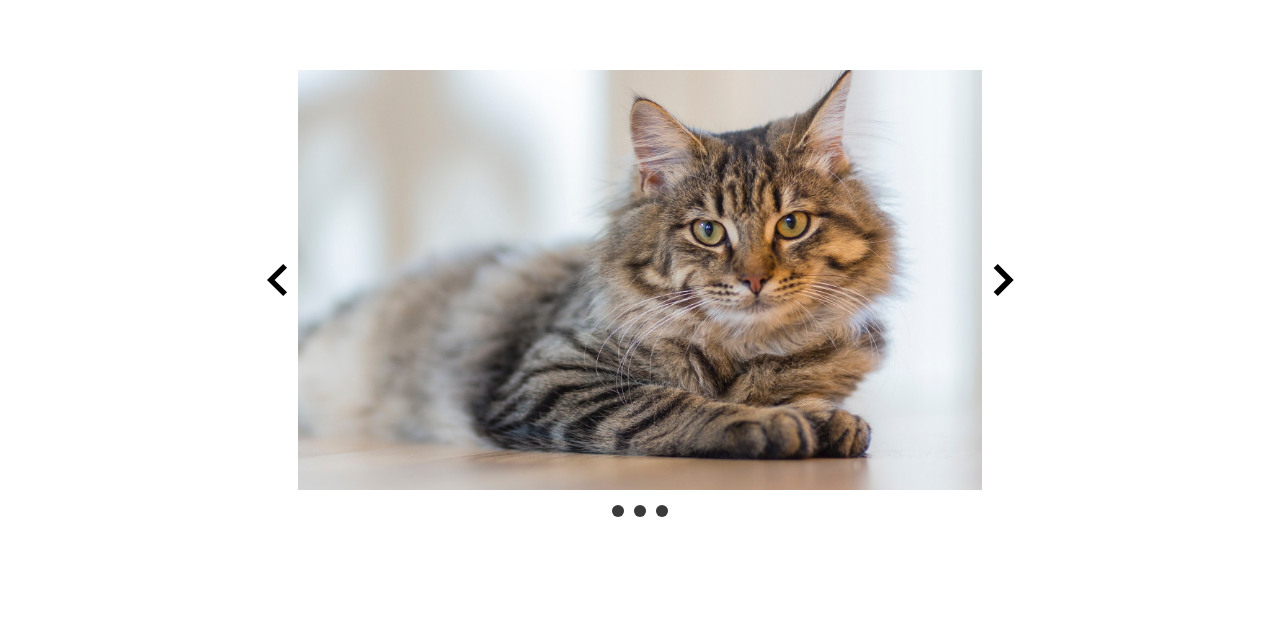
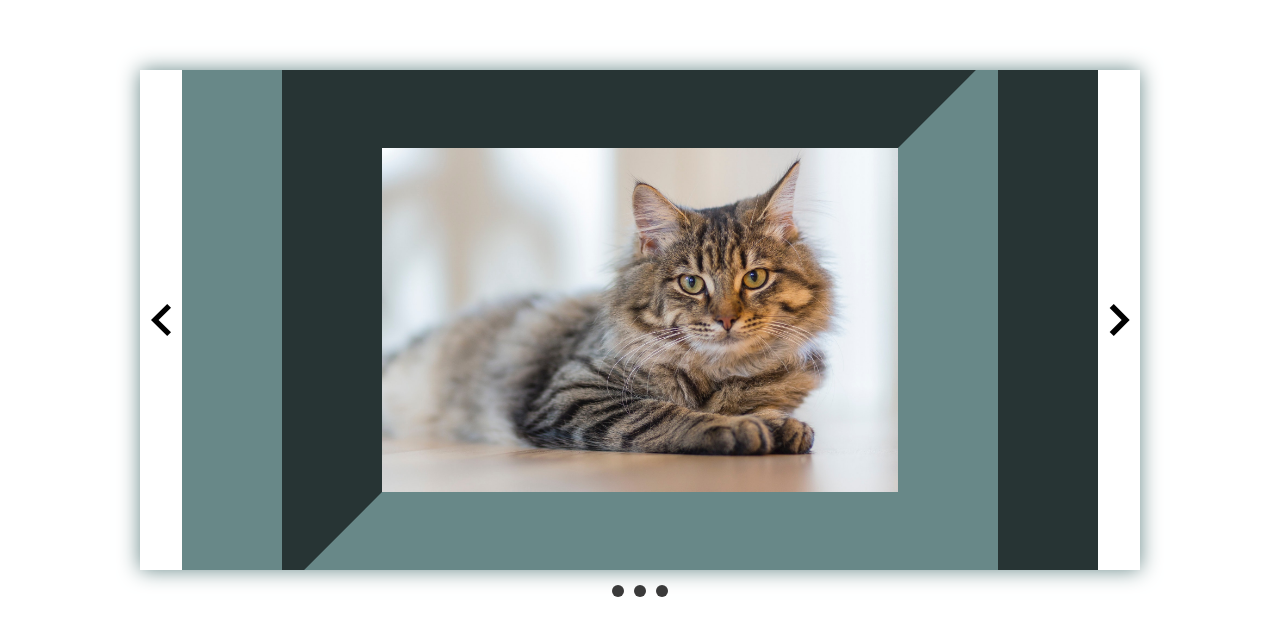
Before and after one commit to KotJulia/slider, a plain HTML site: page index.html in a window 1280 px wide. Drawn offline with Linux system fonts and the light colour scheme.

Commit message:
Add border for slides, and box shadow

```diff
--- a/style.css
+++ b/style.css
@@ -16,13 +16,14 @@ main {
 }
 
 #slider {
-  width: 768px;
-  height: 420px;
+  box-shadow: 0 0 20px rgb(104, 136, 136);
+  width: 1000px;
+  height: 500px;
 }
 
 #slider #top-row {
-  width: 768px;
-  height: 420px;
+  width: 1000px;
+  height: 500px;
   overflow: hidden;
 }
 
@@ -36,6 +37,7 @@ main {
   display: none;
   width: 100%;
   flex: 1;
+  border: 200px ridge rgb(104, 136, 136);
 }
 
 #slider .slide.active {
```
